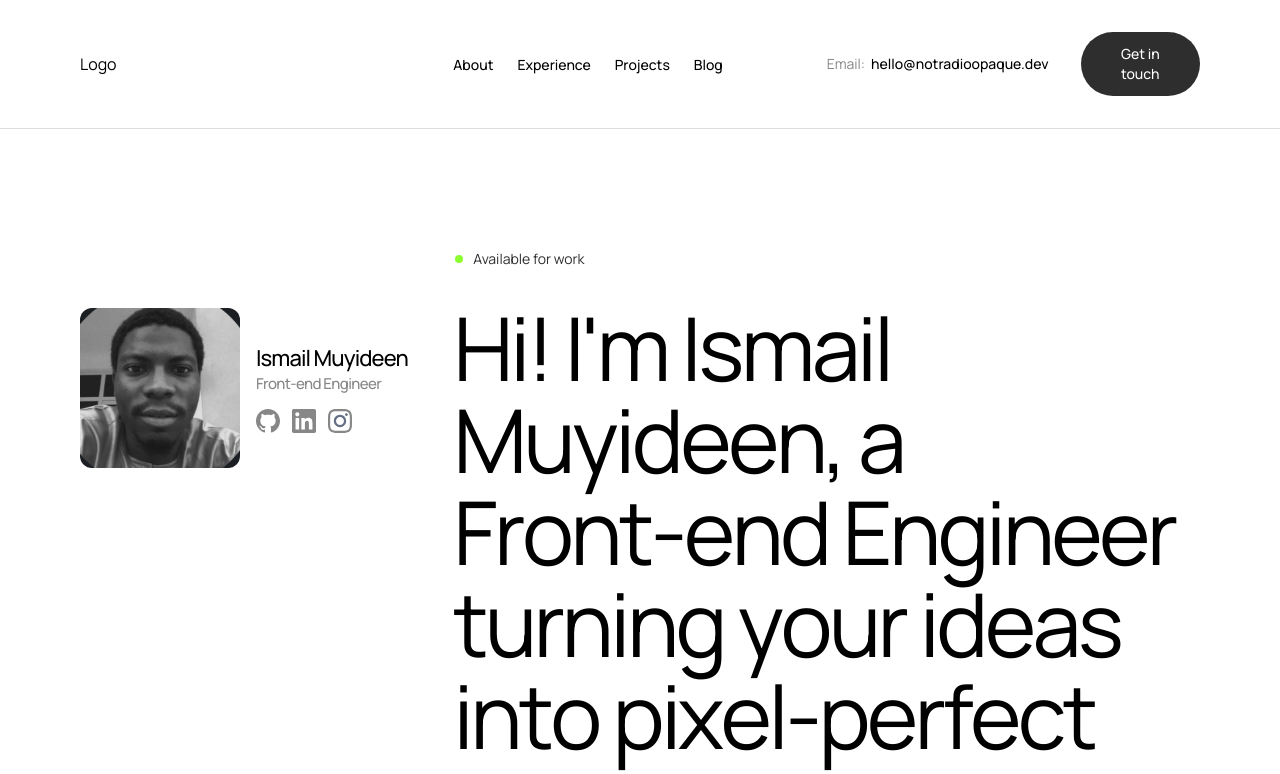
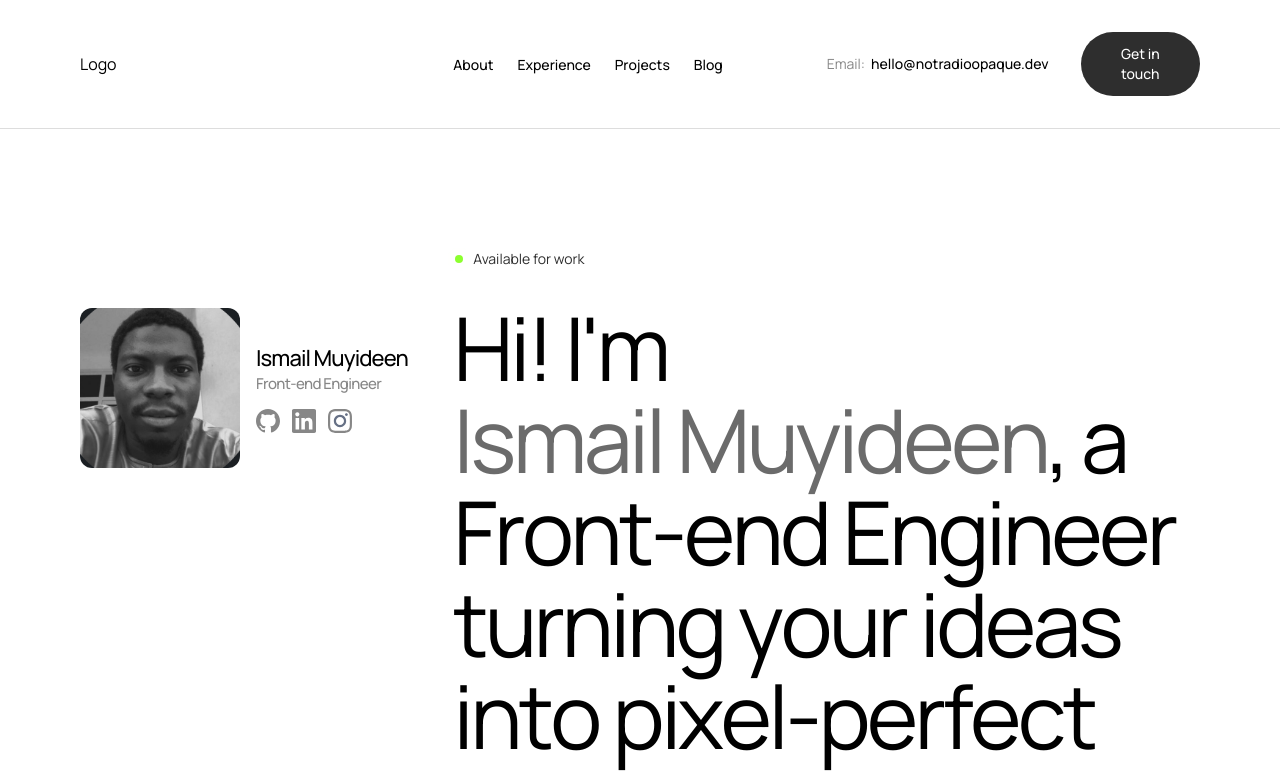
Before and after one commit to notRadioOpaque/heyismail.xyz, a SvelteKit app: page / in a window 1280 px wide. Shown: the top 774 px of the page. Built offline with nearby package versions, Linux system fonts and the light colour scheme.

Commit message:
:art: updated Hero section to enhance visual appeal by adding a color span to the name, improving emphasis and readability of the introduction text.

```diff
--- a/src/routes/Hero.svelte
+++ b/src/routes/Hero.svelte
@@ -170,8 +170,8 @@
 			</div>
 
 			<h1 bind:this={heroText} class="text-[88px] leading-[92px] tracking-[-3.7px]">
-				Hi! I'm Ismail Muyideen, a Front-end Engineer turning your ideas into pixel-perfect
-				realities
+				Hi! I'm <span class="text-[#6b6b6b]">Ismail Muyideen</span>, a Front-end Engineer turning
+				your ideas into pixel-perfect realities
 			</h1>
 		</div>
 
```
